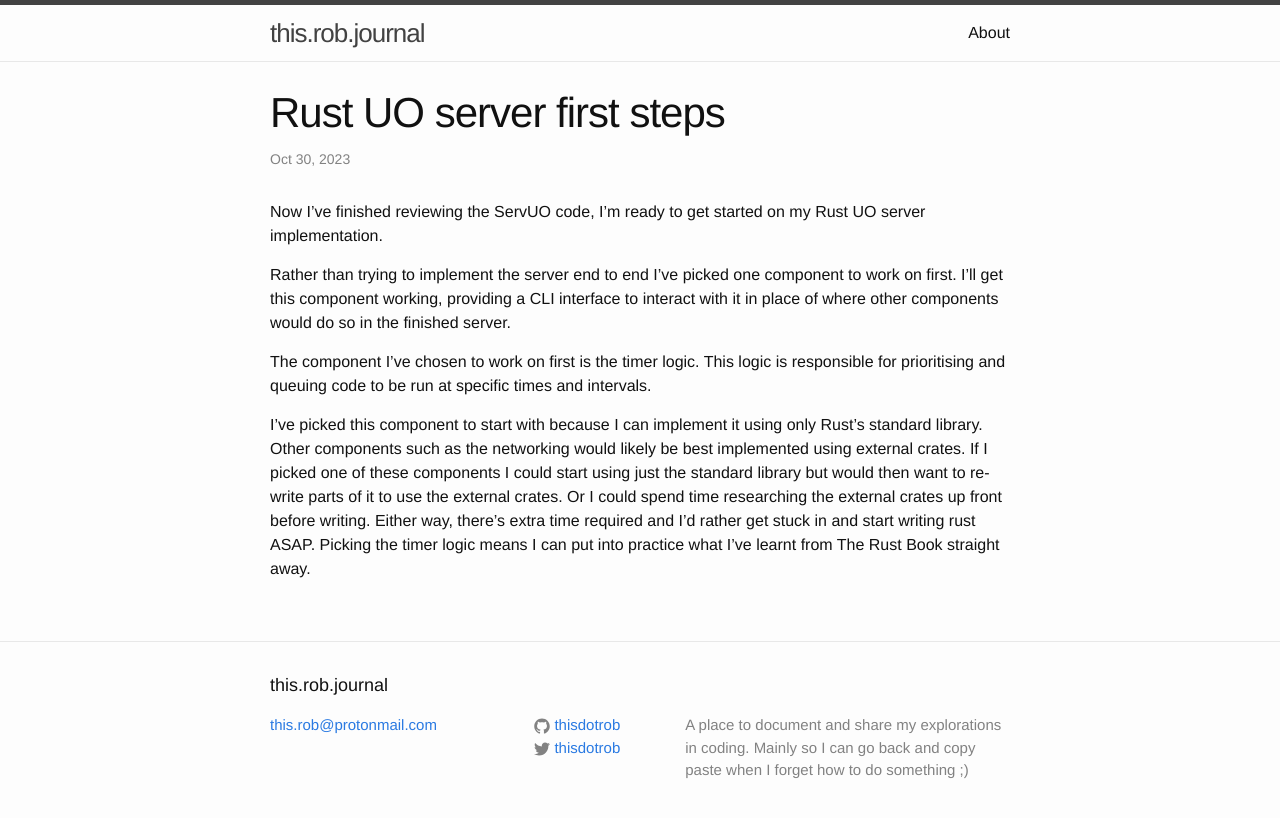
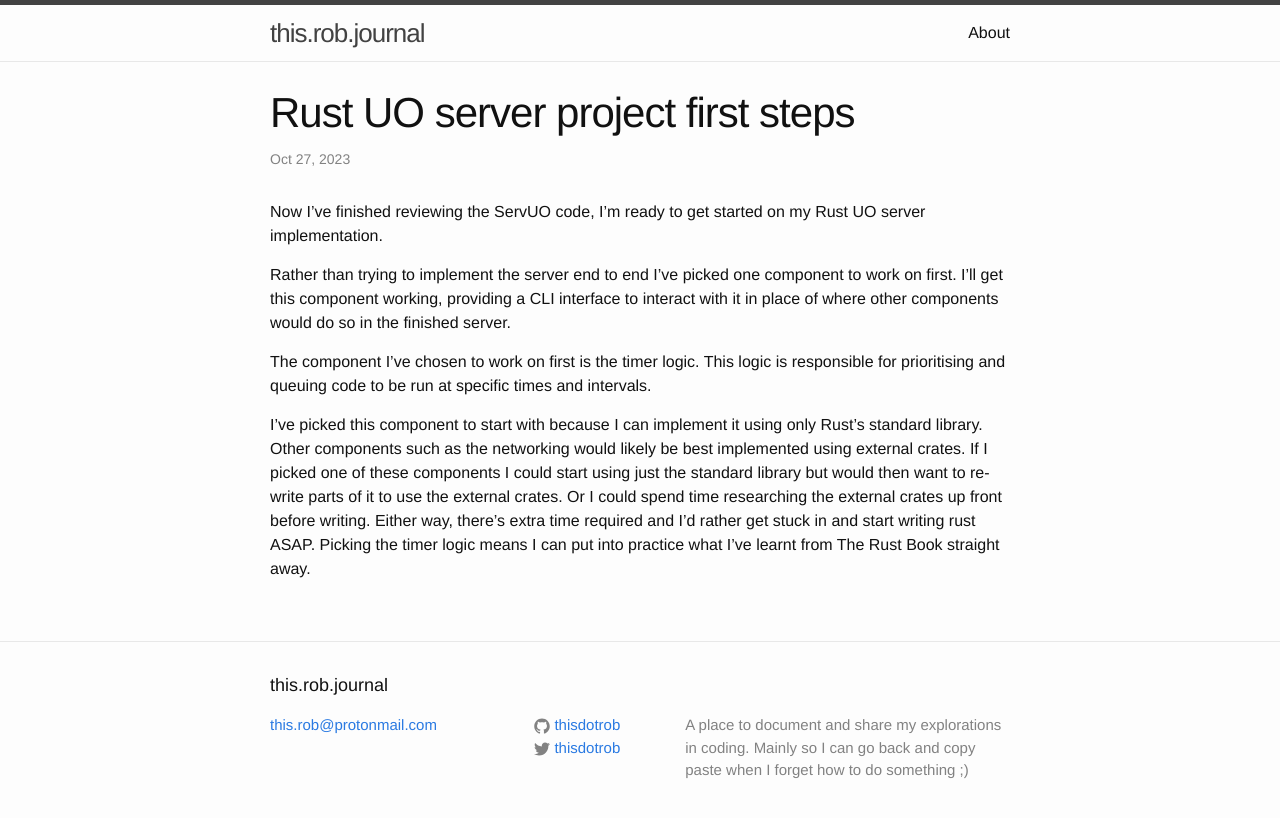
Before and after one commit to thisdotrob/thisdotrob.github.io, a Jekyll site: the page built from _posts/2023-10-27-rust-uo-server-project-first-steps.markdown, in a window 1280 px wide. Shown: the top 818 px of the page. Built offline with Jekyll 4.4.1, drawn with Linux system fonts in a browser that asks for light colours.

Commit message:
Tweak post dates

```diff
--- a/_posts/2023-10-26-getting-serv-uo-running.markdown
+++ b/_posts/2023-10-20-getting-serv-uo-running.markdown
@@ -1,7 +1,7 @@
 ---
 layout: post
 title:  "Getting ServUO running"
-date:   2023-10-26 09:55:51 +0100
+date:   2023-10-20 09:55:51 +0100
 ---
 
 I've spent the last few days pouring over the [ServUO Ultima Online server emulator](https://github.com/ServUO/ServUO/) code.
--- a/_posts/2023-10-28-debugging-serv-uo.markdown
+++ b/_posts/2023-10-25-debugging-serv-uo.markdown
@@ -1,7 +1,7 @@
 ---
 layout: post
 title:  "Debugging ServUO"
-date:   2023-10-28 14:26:41 +0100
+date:   2023-10-25 14:26:41 +0100
 ---
 
 After getting [ServUO](https://github.com/ServUO/ServUO/) running locally I wanted to start looking over the code for inspiration for my Rust implementation. I started reviewing the code using Neovim but there were so many files and layers of indirection that it was really hard going. I needed to set up an IDE that would allow me to jump around the code efficiently and attach a debugger to the running server to observe the data flowing through it.
--- a/_posts/2023-10-30-rust-uo-server-first-steps.markdown
+++ b/_posts/2023-10-27-rust-uo-server-project-first-steps.markdown
@@ -1,7 +1,7 @@
 ---
 layout: post
-title:  "Rust UO server first steps"
-date:   2023-10-30 11:44:00 +0100
+title:  "Rust UO server project first steps"
+date:   2023-10-27 19:44:00 +0100
 ---
 
 Now I've finished reviewing the ServUO code, I'm ready to get started on my Rust UO server implementation.
--- a/_posts/2023-10-29-serv-uo-code-review.markdown
+++ b/_posts/2023-10-27-serv-uo-code-review.markdown
@@ -1,7 +1,7 @@
 ---
 layout: post
 title:  "ServUO code review"
-date:   2023-10-29 12:18:07 +0100
+date:   2023-10-27 12:18:07 +0100
 ---
 
 I've spent the last few days looking through the [ServUO]() code to understand how the server works. It's been tough going as I'm not familiar with C#, there's zero documentation and it is a pretty complicated project. It's also a HUGE project. I'm in awe that the authors have been able to build a server emulator for such a complicated and feature filled game. I'm not sure if ServUO was built from scratch or based on a previous UO server emulator, but at some point there was a first server emulator that was built purely based on knowledge of how the game worked from playing it and presumably by inspecting packets set from client to server. Building it must have taken an insane amount of hours and I think that is testament to how passionate people are about the game and keeping it alive.
--- a/_posts/2023-11-01-setting-up-neovim-for-rust-development.markdown
+++ b/_posts/2023-10-28-setting-up-neovim-for-rust-development.markdown
@@ -1,7 +1,7 @@
 ---
 layout: post
 title:  "Setting up Neovim for Rust development"
-date:   2023-11-01 18:00:00 +0100
+date:   2023-10-28 18:00:00 +0100
 ---
 
 Before starting on my Rust UO server implementation I needed to set up my editor to allow me to be as productive as possible. I've been using Neovim for a couple of years now but hadn't bothered setting it up properly for Rust until now as I'd only been playing around with noddy example code while reading The Rust Book.
--- a/_posts/2023-10-31-uo-server-timer-logic-design.markdown
+++ b/_posts/2023-10-29-uo-server-timer-logic-design.markdown
@@ -1,7 +1,7 @@
 ---
 layout: post
 title:  "UO server timer logic design"
-date:   2023-10-31 18:00:00 +0100
+date:   2023-10-29 18:00:00 +0100
 ---
 
 Today I've been thinking about a design for the timer logic in my Rust UO server implementation. I took a more detailed look at the timer logic in ServUO and made the following diagrams on my whiteboard to fully grok it:
```
